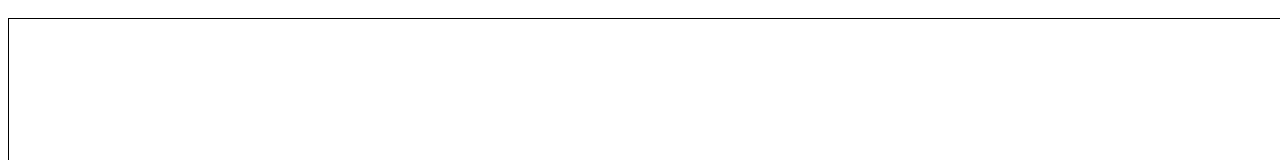
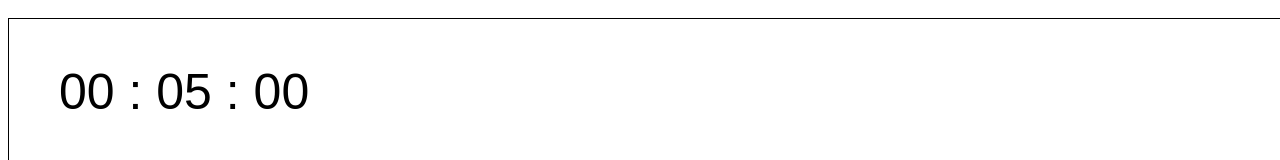
Before and after one commit to 2TH25/MicroMachine, a plain HTML site: page index.html in a window 1280 px wide. Shown: the top 160 px of the page. Drawn offline with Linux system fonts and the light colour scheme.

Commit message:
ajout timer

```diff
--- a/app.js
+++ b/app.js
@@ -3,20 +3,9 @@ let clic = { x: 0, y: 0 };
 
 let plateau = new Plan();
 plateau.creerVehicule(1)
-let checkpoint1 = new Checkpoint();
-checkpoint1.numero=1;
 
-let obstacle_ralentissement1 = new ObstacleRalentissement();
+let time = new Timer(50,90,0)
 
-let obstacle_rebond1 = new ObstacleRebond();
-obstacle_rebond1.position={x:450,y:400};
-
-// const nombrevoitures = 1;
-// const Checkpoints=[];
-// const vitesserotation=0;
-// const nombreObstacleRalentissement=10;
-// const nombreObstacleRebondissement=10;
-// const deltaT=0;
 
 function init() {
     context = document.getElementById("cvs").getContext("2d");
@@ -48,6 +37,7 @@ function boucleDeJeu() {
 function update(dt) {
 
     plateau.vehicules[0].update(dt)
+    time.update(dt)
 
 
 }
@@ -56,11 +46,14 @@ function render() {
 
     context.clearRect(0, 0, context.width, context.height);
 
+
     plateau.render(context,plateau.vehicules[0].position.x,plateau.vehicules[0].position.y);
 
     for(let i=0;i<plateau.vehicules.length;i++){
         plateau.vehicules[i].render(context);
     }
+
+    time.render(context)
 
 
 }
--- a/index.html
+++ b/index.html
@@ -5,10 +5,11 @@
 <head>
     <meta charset="UTF-8">
     <title>Micro Machines</title>
-    <script src="obstacle.js"></script>
+    <!-- <script src="obstacle.js"></script>
     <script src="obstacleRebond.js"></script>
     <script src="obstacleRalentissement.js"></script>
-    <script src="checkpoint.js"></script>
+    <script src="checkpoint.js"></script> -->
+    <script src="timer.js"></script>
     <script src="plan.js"></script>
     <script src="vehicule.js"></script>
     <script src="app.js"></script>
--- /dev/null
+++ b/timer.js
@@ -0,0 +1,27 @@
+class Timer{
+
+    constructor(x,y,milSec){
+        this.x = x;
+        this.y = y;
+        this.milSec=milSec;
+    }
+
+    update(dt){
+        this.milSec += dt;
+    }
+
+    render(context){
+
+        let centiemSec = Math.floor(this.milSec/10)
+        let sec = Math.floor(centiemSec/100)
+        centiemSec += -sec*100
+        let min = Math.floor(sec/60)
+        sec += -min*60
+
+        context.save()
+        context.font = "50px Arial "
+        context.fillText(""+String(min).padStart(2,"0")+" : "+String(sec).padStart(2,"0")+" : "+String(centiemSec).padStart(2,"0"),this.x,this.y)
+        context.restore()
+    }
+
+}
```
Also changed, not shown: checkpoint.js (+5 -2 lines).
